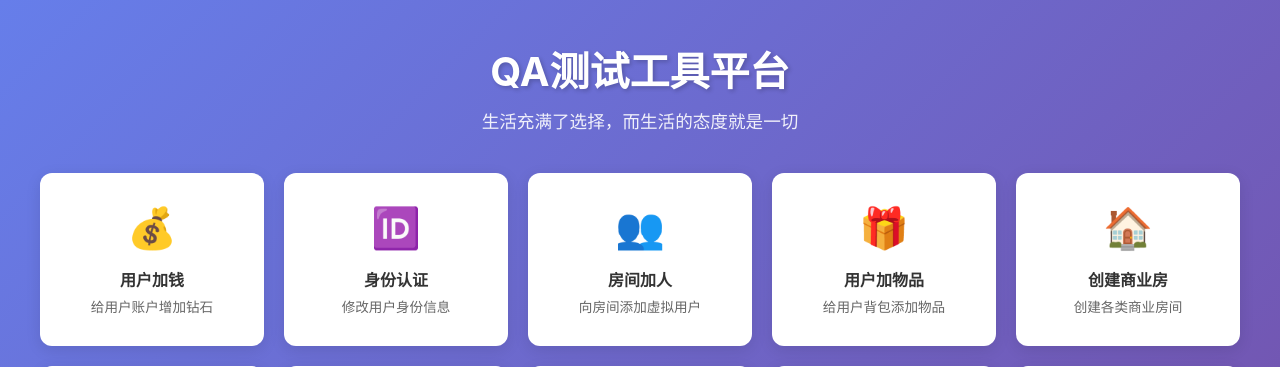
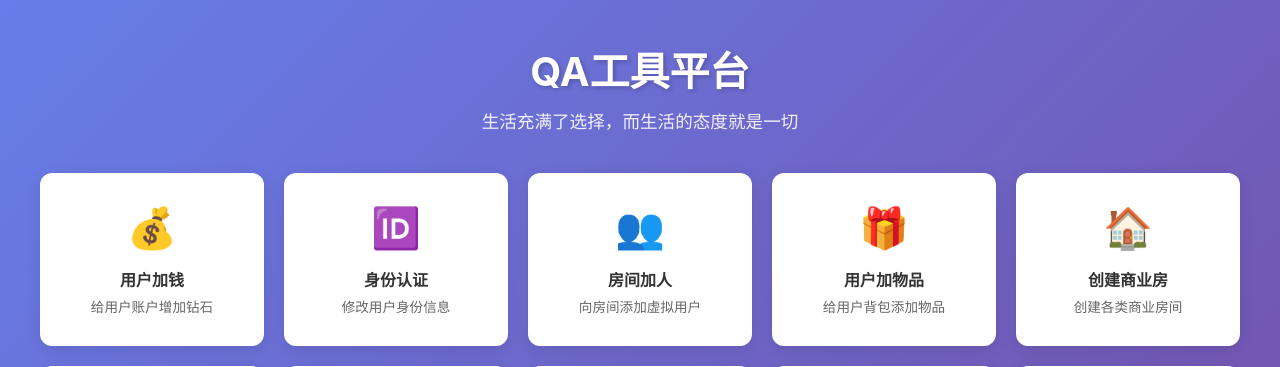
Before and after one commit to liximing1-ola/qa-slpWebTool, a Flask app: page /web2026/ in a window 1280 px wide. Shown: the top 367 px of the page. Run offline with Flask 3, Linux system fonts and the light colour scheme.

Commit message:
update: 修改首页文案

```diff
--- a/webTool/templates/index.html
+++ b/webTool/templates/index.html
@@ -3,7 +3,7 @@
 <head>
     <meta charset="utf-8">
     <meta name="viewport" content="width=device-width, initial-scale=1.0">
-    <title>QA测试工具平台</title>
+    <title>QA工具平台</title>
     <style>
         * {
             margin: 0;
@@ -100,7 +100,7 @@
 <body>
     <div class="container">
         <div class="header">
-            <h1>QA测试工具平台</h1>
+            <h1>QA工具平台</h1>
             <p>生活充满了选择，而生活的态度就是一切</p>
         </div>
 
```
